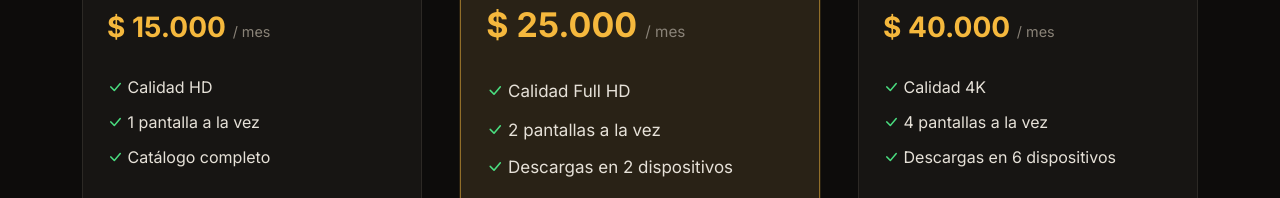
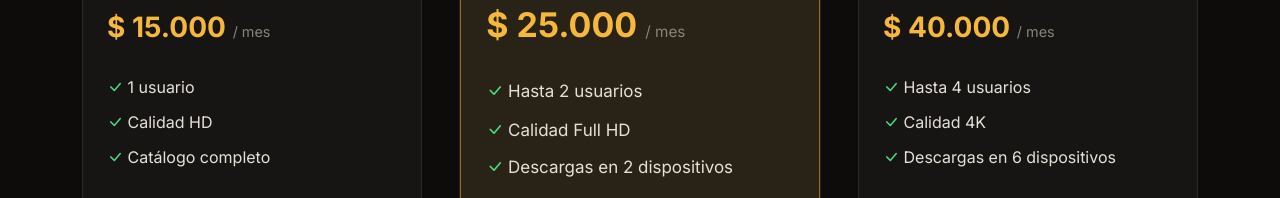
Before and after one commit to silvanaloggia-bit/V-Play, a React (Vite) app: page /suscripcion in a window 1280 px wide. Shown: the part 367-565 px from the top of the page. Built offline with nearby package versions, Linux system fonts and the light colour scheme; no server answers.

Commit message:
feat: show allowed users per plan in benefits HU-12

```diff
--- a/src/data/initialData.ts
+++ b/src/data/initialData.ts
@@ -300,19 +300,19 @@ export const plans: Plan[] = [
     id: 'basico',
     name: 'Básico',
     price: 15000,
-    benefits: ['Calidad HD', '1 pantalla a la vez', 'Catálogo completo'],
+        benefits: ['1 usuario', 'Calidad HD', 'Catálogo completo'],
   },
   {
     id: 'estandar',
     name: 'Estándar',
     price: 25000,
-    benefits: ['Calidad Full HD', '2 pantallas a la vez', 'Descargas en 2 dispositivos'],
+    benefits: ['Hasta 2 usuarios', 'Calidad Full HD', 'Descargas en 2 dispositivos'],
     isRecommended: true,
   },
   {
     id: 'premium',
     name: 'Premium',
     price: 40000,
-    benefits: ['Calidad 4K', '4 pantallas a la vez', 'Descargas en 6 dispositivos'],
+    benefits: ['Hasta 4 usuarios', 'Calidad 4K', 'Descargas en 6 dispositivos'],
   },
 ]
```
